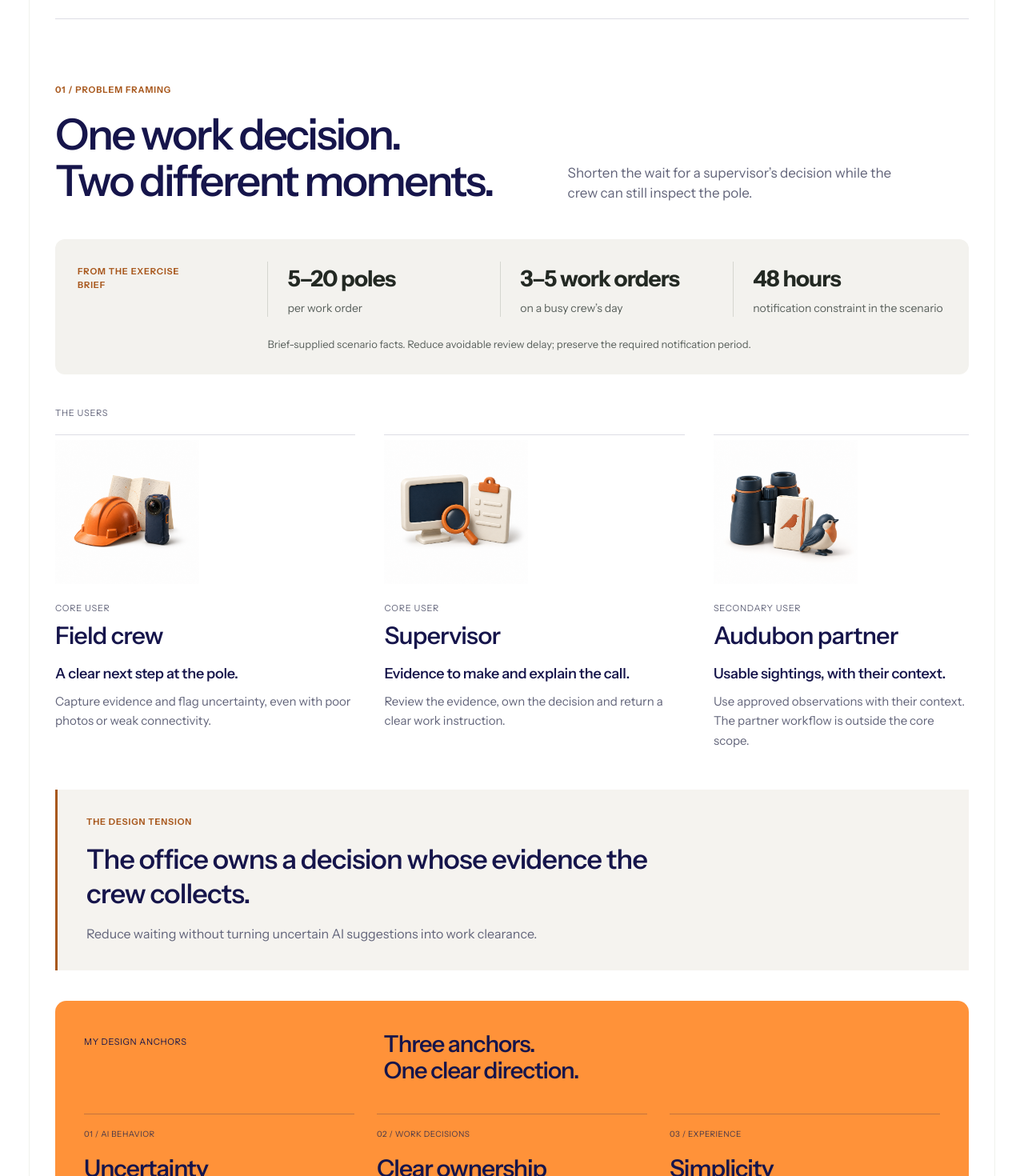
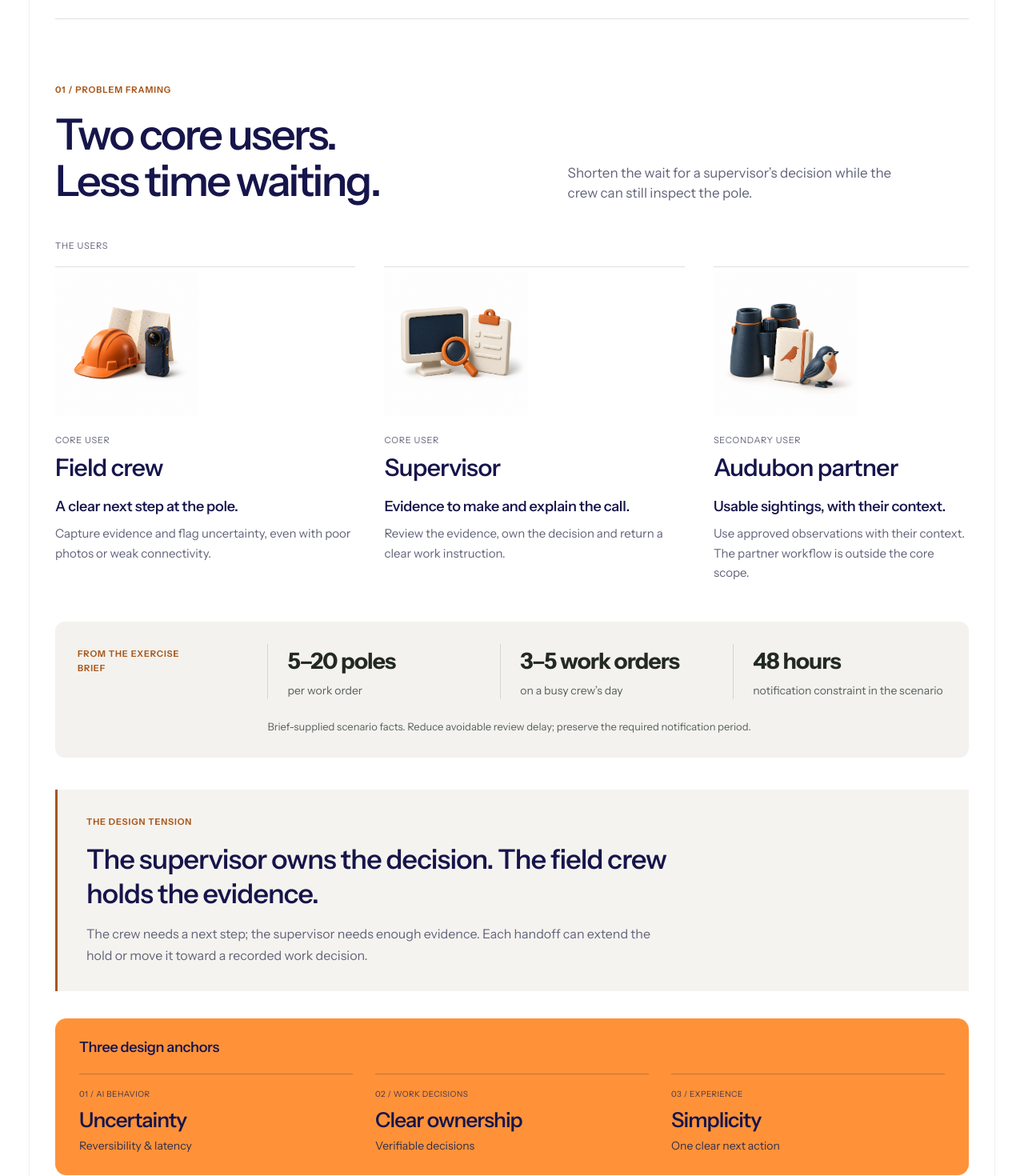
Before and after one commit to cellfade/ikegps-species-review-v2, a Next.js app: page / in a window 1280 px wide. Shown: the part 1380-2850 px from the top of the page at 80% size. Built offline with nearby package versions, Linux system fonts and the light colour scheme.

Commit message:
Lead framing with users and clarify waiting between roles (#25)

```diff
--- a/src/components/landing/landing-page.module.css
+++ b/src/components/landing/landing-page.module.css
@@ -251,3 +251,5 @@ main>.anchorBand{margin:0;padding:24px 32px;background:var(--surface);border-top
 .briefContext{margin:32px 0 40px;padding:28px;background:#f3f2ee;border-radius:12px;display:grid;grid-template-columns:.8fr repeat(3,1fr);gap:24px;align-items:start}.briefContext>div{display:contents}.briefContext>div>p{margin:0;padding-left:24px;border-left:1px solid #d5d6cf}.briefContext>.chapter{margin:4px 0;max-width:130px;line-height:1.6}.briefContext strong{display:block;font-size:28px;letter-spacing:-.03em;color:#232923}.briefContext span{display:block;font-size:14px;margin-top:6px;color:#59605c}.briefContext>p:last-child{grid-column:2/-1;margin:0;font-size:13px;line-height:1.6;color:#59605c}@media(max-width:767px){.briefContext{padding:24px;grid-template-columns:1fr;gap:20px}.briefContext>.chapter{max-width:none}.briefContext>div>p{padding-left:16px}.briefContext>p:last-child{grid-column:auto}}
 
 .framingLabel{font-size:11px;text-transform:uppercase;letter-spacing:.07em;color:var(--secondary);margin:34px 0 0}.framingLabel+.peopleRows{margin-top:18px}.scopeChoices{display:block;padding:22px 28px;margin-top:28px}.scopeChoices summary,.explorationDetails>summary{cursor:pointer;font-size:16px;font-weight:550;line-height:1.5}.scopeChoices>p{margin:16px 0 0;max-width:850px}.explorationDetails{border-top:1px solid var(--line);border-bottom:1px solid var(--line);padding:22px 0}.explorationDetails[open]>.expansionEntries{margin-top:32px}.scopeChoices summary:focus-visible,.explorationDetails>summary:focus-visible{outline:2px solid var(--orange);outline-offset:6px}
+
+.framing .anchorSection{padding:26px 30px;margin-top:28px}.anchorIntro{margin-bottom:22px}.framing .anchorIntro h2{font-size:18px;width:auto;letter-spacing:-.02em}.framing .anchorBand span{margin-bottom:10px}.framing .anchorBand h3{font-size:26px;margin-bottom:7px}@media(max-width:767px){.framing .anchorSection{padding:24px}.framing .anchorIntro h2{font-size:18px}.framing .anchorBand{gap:18px}}
--- a/src/components/landing/landing-page.tsx
+++ b/src/components/landing/landing-page.tsx
@@ -42,20 +42,20 @@ export function LandingPage() {
 
 
       <section className={`${styles.section} ${styles.framing}`} id="framing" aria-labelledby="framing-heading">
-        <div className={styles.sectionIntro}><div><p className={styles.chapter}>01 / Problem framing</p><h2 id="framing-heading">One work decision.<br />Two different moments.</h2></div><p>Shorten the wait for a supervisor’s decision while the crew can still inspect the pole.</p></div>
-        <aside className={styles.briefContext} aria-label="Context supplied in the design exercise">
-          <p className={styles.chapter}>From the exercise brief</p>
-          <div><p><strong>5–20 poles</strong><span>per work order</span></p><p><strong>3–5 work orders</strong><span>on a busy crew’s day</span></p><p><strong>48 hours</strong><span>notification constraint in the scenario</span></p></div>
-          <p>Brief-supplied scenario facts. Reduce avoidable review delay; preserve the required notification period.</p>
-        </aside>
+        <div className={styles.sectionIntro}><div><p className={styles.chapter}>01 / Problem framing</p><h2 id="framing-heading">Two core users.<br />Less time waiting.</h2></div><p>Shorten the wait for a supervisor’s decision while the crew can still inspect the pole.</p></div>
         <p className={styles.framingLabel}>The users</p>
         <div className={styles.peopleRows}>
           <article><Image className={styles.personaImage} src="/assets/persona-field.png" alt="" width={1254} height={1254} sizes="180px" /><span>Core user</span><h3 className={styles.personaName}>Field crew</h3><h4>A clear next step at the pole.</h4><p>Capture evidence and flag uncertainty, even with poor photos or weak connectivity.</p></article>
           <article><Image className={styles.personaImage} src="/assets/persona-supervisor.png" alt="" width={1254} height={1254} sizes="180px" /><span>Core user</span><h3 className={styles.personaName}>Supervisor</h3><h4>Evidence to make and explain the call.</h4><p>Review the evidence, own the decision and return a clear work instruction.</p></article>
           <article><Image className={styles.personaImage} src="/assets/persona-audubon.png" alt="" width={1254} height={1254} sizes="180px" /><span>Secondary user</span><h3 className={styles.personaName}>Audubon partner</h3><h4>Usable sightings, with their context.</h4><p>Use approved observations with their context. The partner workflow is outside the core scope.</p></article>
         </div>
-        <div className={styles.designTension}><p className={styles.chapter}>The design tension</p><h3>The office owns a decision whose evidence the crew collects.</h3><p>Reduce waiting without turning uncertain AI suggestions into work clearance.</p></div>
-        <section className={styles.anchorSection} aria-labelledby="anchors-heading"><div className={styles.anchorIntro}><span>My design anchors</span><h2 id="anchors-heading">Three anchors.<br />One clear direction.</h2></div><div className={styles.anchorBand}><div><span>01 / AI behavior</span><h3>Uncertainty</h3><p>Reversibility &amp; latency</p></div><div><span>02 / Work decisions</span><h3>Clear ownership</h3><p>Verifiable decisions</p></div><div><span>03 / Experience</span><h3>Simplicity</h3><p>One clear next action</p></div></div></section>
+        <aside className={styles.briefContext} aria-label="Context supplied in the design exercise">
+          <p className={styles.chapter}>From the exercise brief</p>
+          <div><p><strong>5–20 poles</strong><span>per work order</span></p><p><strong>3–5 work orders</strong><span>on a busy crew’s day</span></p><p><strong>48 hours</strong><span>notification constraint in the scenario</span></p></div>
+          <p>Brief-supplied scenario facts. Reduce avoidable review delay; preserve the required notification period.</p>
+        </aside>
+        <div className={styles.designTension}><p className={styles.chapter}>The design tension</p><h3>The supervisor owns the decision. The field crew holds the evidence.</h3><p>The crew needs a next step; the supervisor needs enough evidence. Each handoff can extend the hold or move it toward a recorded work decision.</p></div>
+        <section className={styles.anchorSection} aria-labelledby="anchors-heading"><div className={styles.anchorIntro}><h2 id="anchors-heading">Three design anchors</h2></div><div className={styles.anchorBand}><div><span>01 / AI behavior</span><h3>Uncertainty</h3><p>Reversibility &amp; latency</p></div><div><span>02 / Work decisions</span><h3>Clear ownership</h3><p>Verifiable decisions</p></div><div><span>03 / Experience</span><h3>Simplicity</h3><p>One clear next action</p></div></div></section>
       </section>
       <section className={`${styles.section} ${styles.questions}`} id="questions" aria-labelledby="questions-heading">
         <div className={styles.sectionIntro}><div><p className={styles.chapter}>02 / Questions</p><h2 id="questions-heading">Start with<br />what we don’t know.</h2></div><p>Five questions from my submitted framing, with methods to investigate them.</p></div>
@@ -121,7 +121,7 @@ export function LandingPage() {
       </section>
       <details className={styles.scopeChoices}><summary>Scope decisions: what I chose not to build</summary><p>The core is the crew-to-supervisor decision. I excluded automatic AI clearance, mandatory field species identification, a legal rules engine and an end-to-end conservation partner workflow.</p></details>
       <section className={`${styles.section} ${styles.next}`} id="journey" aria-labelledby="journey-heading">
-        <div className={styles.sectionIntro}><div><p className={styles.chapter}>05 / Proposed solution</p><h2 id="journey-heading">Your turn<br />to make the call.</h2></div><p>Switch between crew and supervisor to follow the same concern through the selected touchpoints.</p></div>
+        <div className={styles.sectionIntro}><div><p className={styles.chapter}>05 / Proposed solution</p><h2 id="journey-heading">The proposed<br />solution.</h2></div><p>Switch between crew and supervisor to follow the same concern through the selected touchpoints.</p></div>
         <div className={styles.prototypeEmbed}>
           <div className={styles.embedHeader}><div><h3>Field capture & office review</h3><p>Interactive concept · Simulated analysis and delivery</p></div><Link href="/prototype" className={styles.embedLink}>Open full view <MoveUpRight size={16} aria-hidden="true" /></Link></div>
           <iframe src="/prototype?embed=1" title="Interactive ikeGPS prototype: field capture and office review" className={styles.prototypeFrame} loading="lazy" />
```
